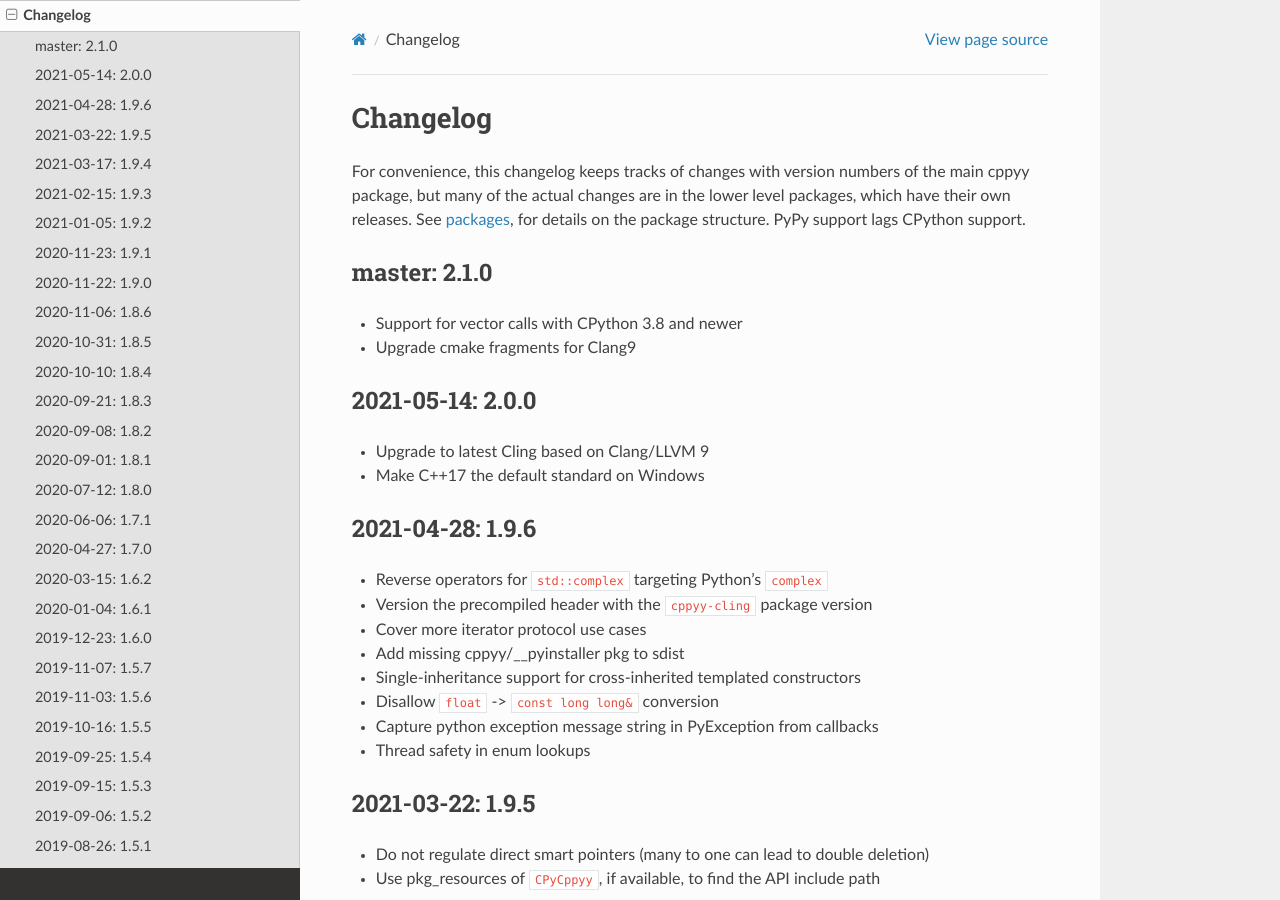
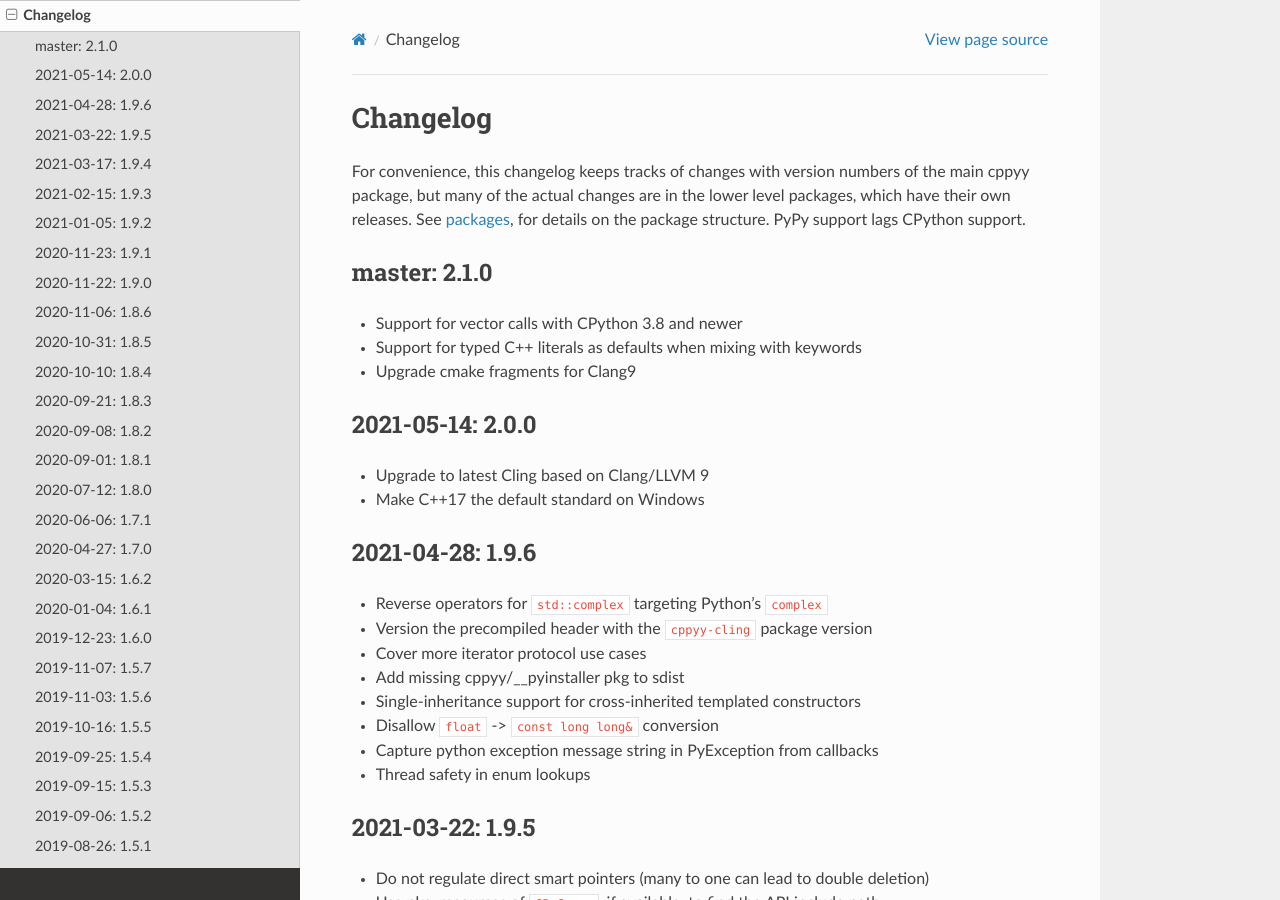
Before and after one commit to wlav/cppyy, a Sphinx documentation site: the page built from doc/source/changelog.rst, in a window 1280 px wide and 900 px high. Built offline with Sphinx 7.4.7 and the Read the Docs theme 2.0.0, drawn with Linux system fonts in a browser that asks for light colours.

Commit message:
Support for typed C++ literals as defaults when mixing with keywords

```diff
--- a/doc/source/changelog.rst
+++ b/doc/source/changelog.rst
@@ -14,6 +14,7 @@
 -------------
 
 * Support for vector calls with CPython 3.8 and newer
+* Support for typed C++ literals as defaults when mixing with keywords
 * Upgrade cmake fragments for Clang9
 
 
```
